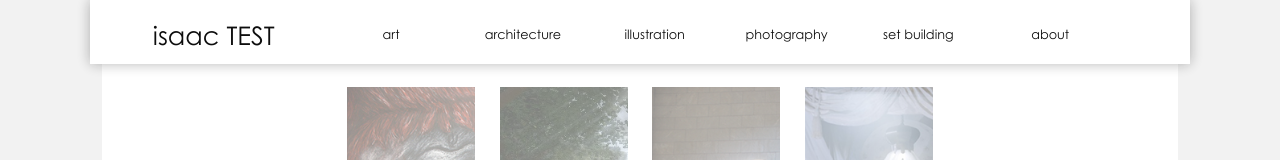
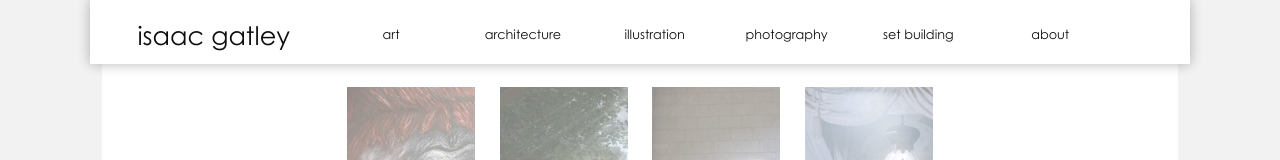
Before and after one commit to chris-kelly/web_isaac_gatley, a plain HTML site: page index.html in a window 1280 px wide. Shown: the top 160 px of the page. Drawn offline with Linux system fonts and the light colour scheme.

Commit message:
'Test' correction

```diff
--- a/index.html
+++ b/index.html
@@ -75,7 +75,7 @@
 	<nav id="menubar" class="menubar">
 		<ul>
 		<a href="index.html" style="text-decoration:none">
-				<li id="isaacgatley">isaac TEST</li>
+				<li id="isaacgatley">isaac gatley</li>
 		</a>
 			<li><span id="art" onclick="javascript:location.href=&#39;art.html&#39;">art</span><ul>
 				<li><a href="wildlife.html">wildlife</a></li>
```
